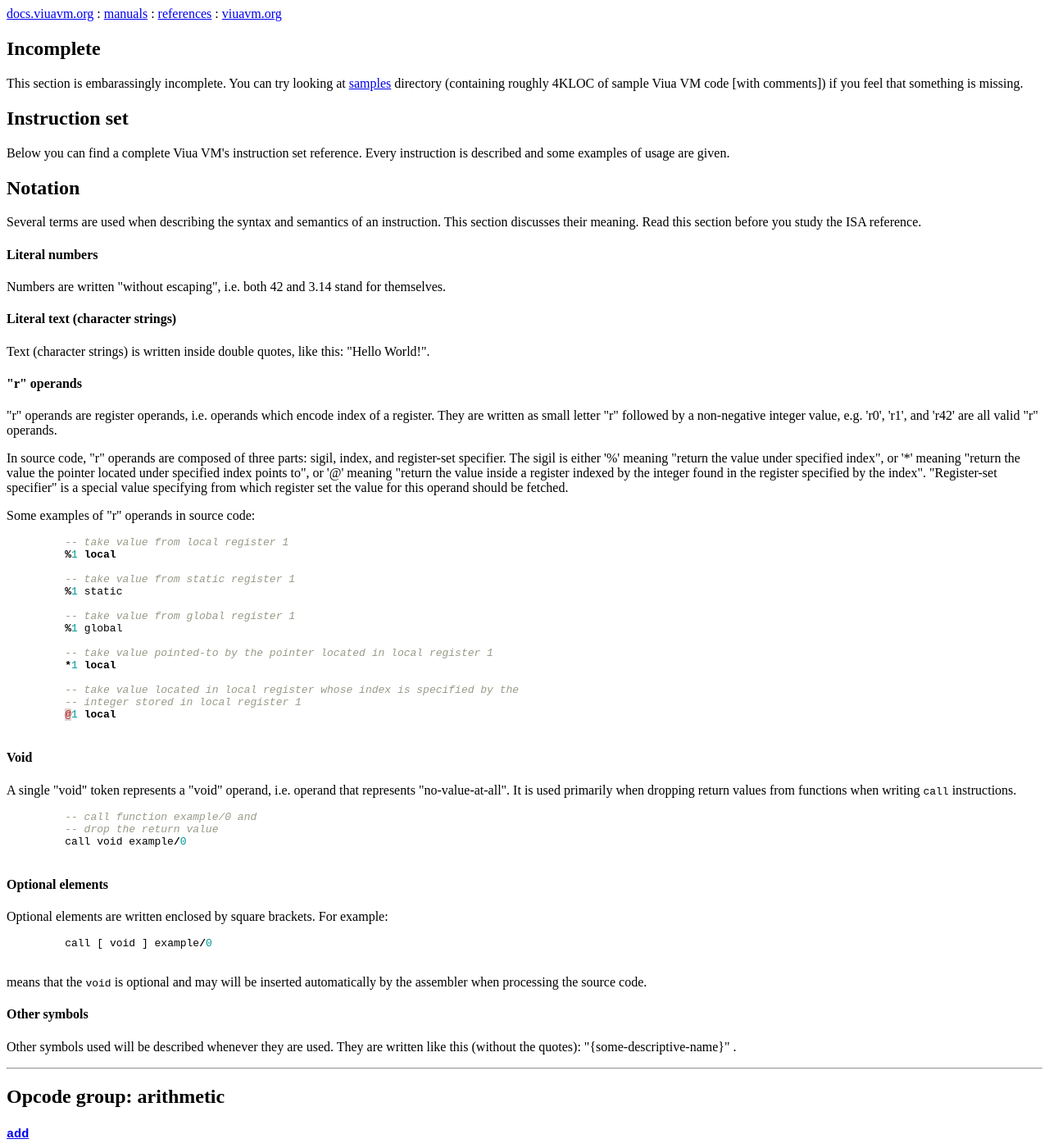
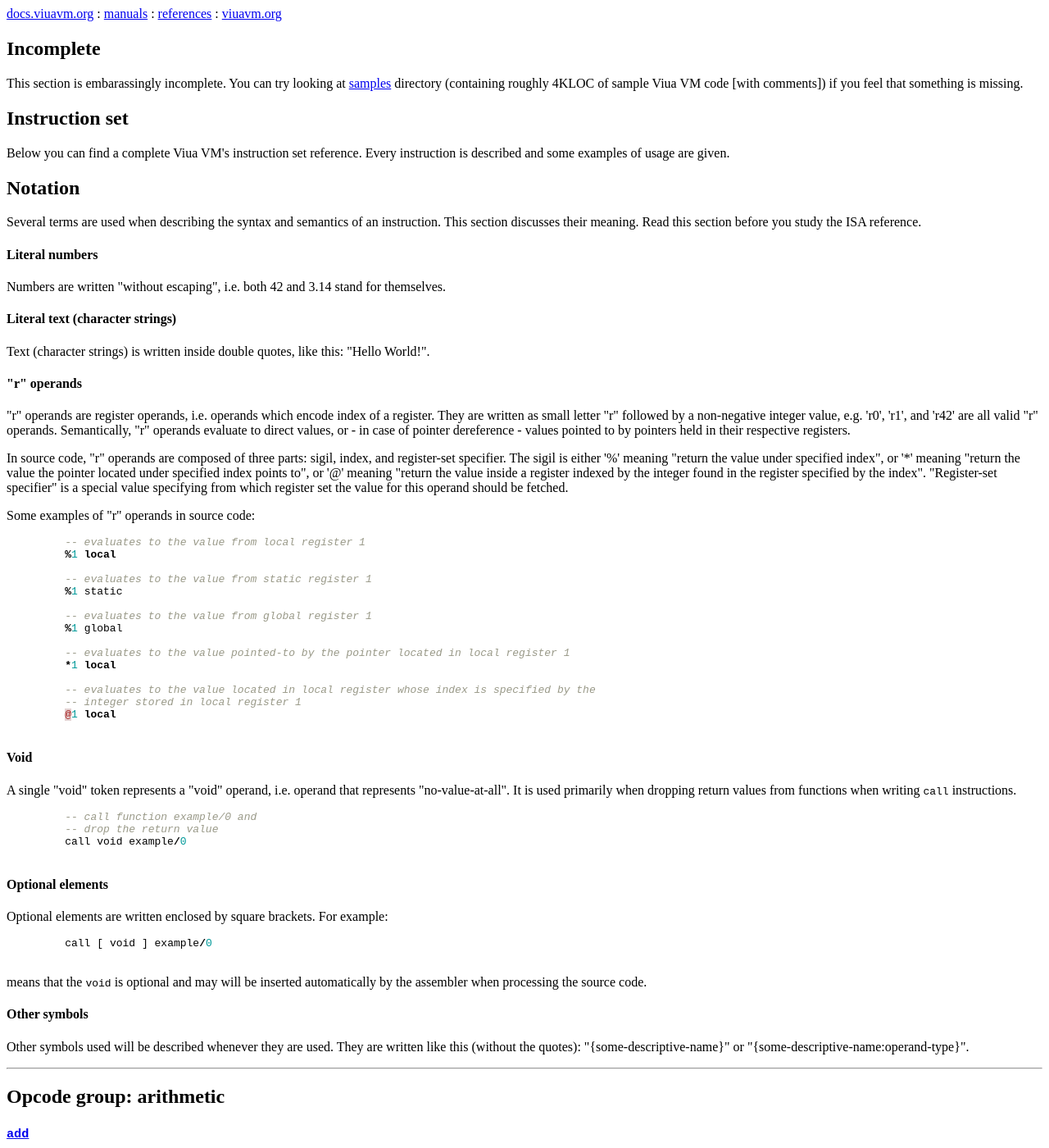
Before and after one commit to marekjm/docs.viuavm.org, a Jekyll site: the page built from isa.html, in a window 1280 px wide and 1400 px high. Shown: the whole window at 82% size. Built offline with Jekyll 4.4.1, drawn with Linux system fonts in a browser that asks for light colours.

Commit message:
Improve register evaluation docs

```diff
--- a/isa.html
+++ b/isa.html
@@ -43,6 +43,8 @@ layout: default
     <p>
         "r" operands are register operands, i.e. operands which encode index of a register.
         They are written as small letter "r" followed by a non-negative integer value, e.g. 'r0', 'r1', and 'r42' are all valid "r" operands.
+        Semantically, "r" operands evaluate to direct values, or - in case of pointer dereference - values pointed
+        to by pointers held in their respective registers.
     </p>
 
     <p>
@@ -56,19 +58,19 @@ layout: default
     <p> Some examples of "r" operands in source code: </p>
 
     {% highlight lua %}
-    -- take value from local register 1
+    -- evaluates to the value from local register 1
     %1 local
 
-    -- take value from static register 1
+    -- evaluates to the value from static register 1
     %1 static
 
-    -- take value from global register 1
+    -- evaluates to the value from global register 1
     %1 global
 
-    -- take value pointed-to by the pointer located in local register 1
+    -- evaluates to the value pointed-to by the pointer located in local register 1
     *1 local
 
-    -- take value located in local register whose index is specified by the
+    -- evaluates to the value located in local register whose index is specified by the
     -- integer stored in local register 1
     @1 local
     {% endhighlight %}
@@ -100,7 +102,7 @@ layout: default
 
     <p>
         Other symbols used will be described whenever they are used.
-        They are written like this (without the quotes): "{some-descriptive-name}" .
+        They are written like this (without the quotes): "{some-descriptive-name}" or "{some-descriptive-name:operand-type}".
     </p>
 </section>
 
```
